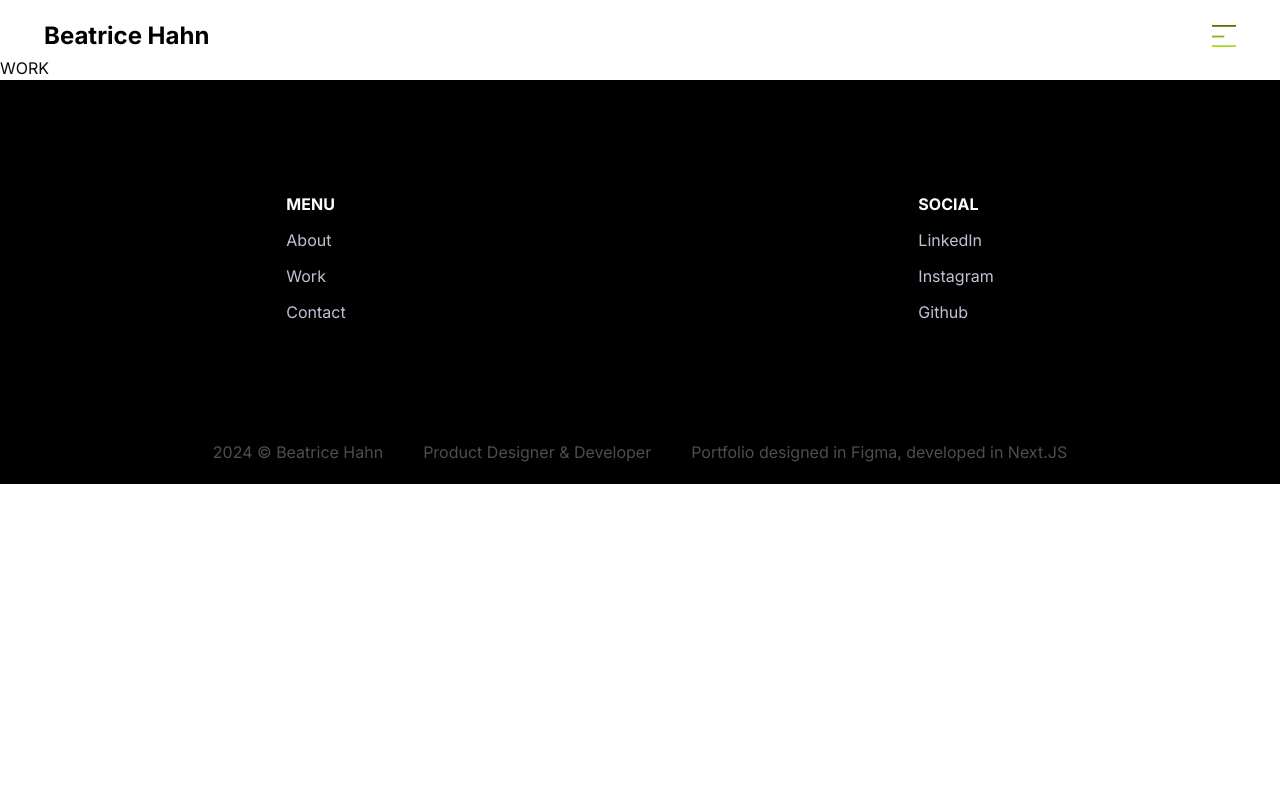
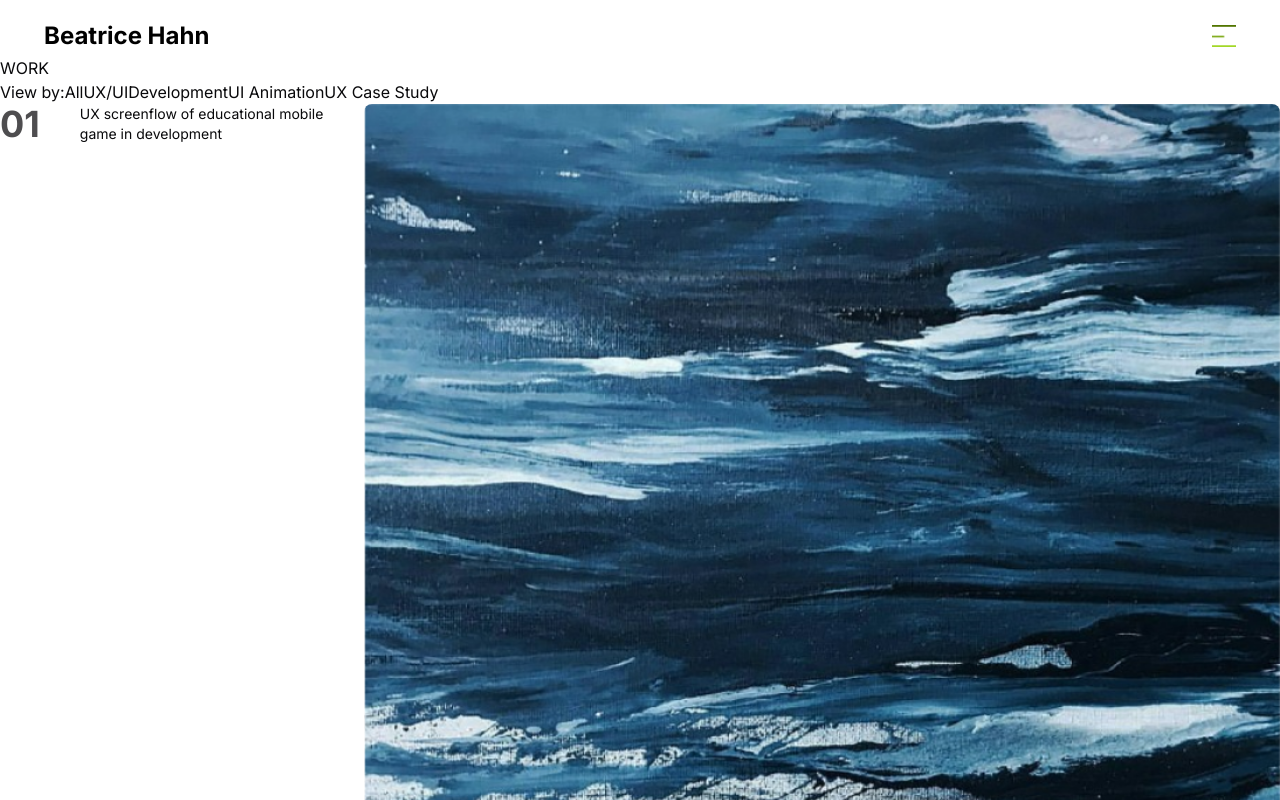
Before and after one commit to beatricehahn/nextjs-portfolio, a Next.js app: page /work in a window 1280 px wide. Shown: the top 800 px of the page. Built offline with nearby package versions, Linux system fonts and the light colour scheme.

Commit message:
Add work page placeholders

```diff
--- a/app/work/page.tsx
+++ b/app/work/page.tsx
@@ -1,7 +1,32 @@
+import { projects } from '@/data/index';
+import ProjectBox from '@/components/molecules/ProjectBox';
+
 export default function Work() {
     return (
         <div>
             <h1>WORK</h1>
+            <div>
+                <span>View by:</span>
+                <button>All</button>
+                <button>UX/UI</button>
+                <button>Development</button>
+                <button>UI Animation</button>
+                <button>UX Case Study</button>
+            </div>
+            <div>
+                {projects.map(( { id, genre, title, des, img, tags }) => (
+                    <div key={id} className=' flex items-center justify-center'>
+                        <ProjectBox
+                            id={id}
+                            genre={genre}
+                            title={title}
+                            des={des}
+                            img={img}
+                            tags={tags}
+                        />
+                    </div>
+                ))}
+            </div>
         </div>
     );
 }
```
